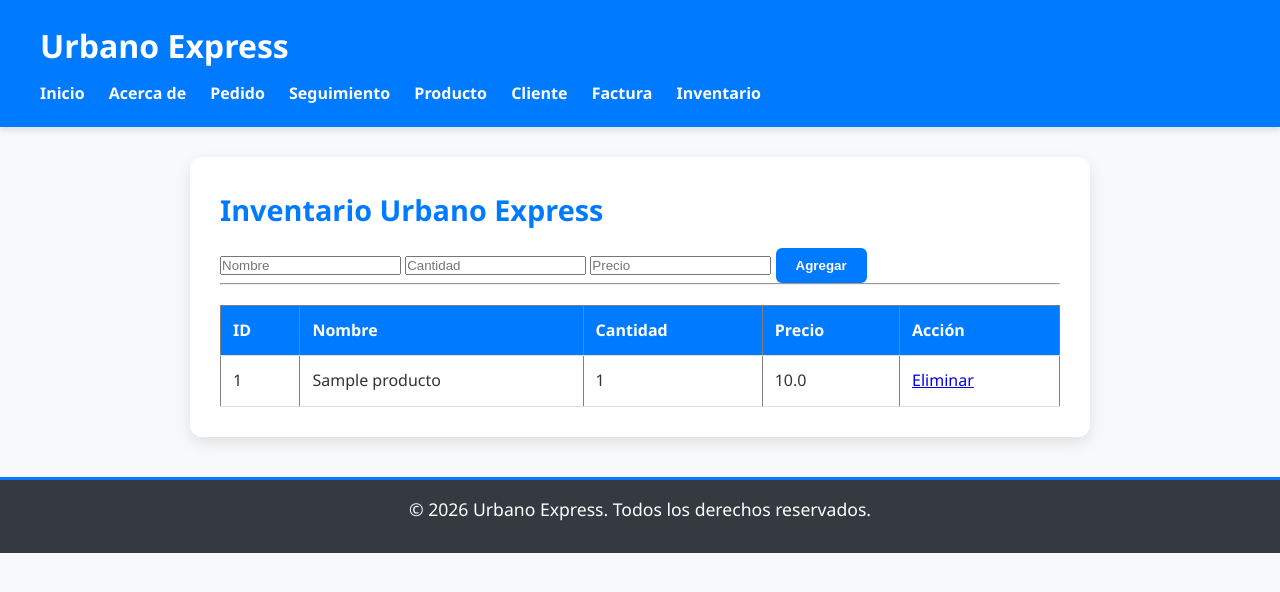
After one commit to emtipant/proyecto_urbano_express, a Flask app: page /inventario in a window 1280 px wide. The commit adds this page. Shown: the top 592 px of the page. Run offline with Flask 3, Linux system fonts and the light colour scheme; tables that the repository leaves empty hold one stand-in row (values such as "Sample post").

Commit message:
Proyecto final Urbano Express

```diff
--- a/app.py
+++ b/app.py
@@ -1,63 +1,135 @@
-from flask import Flask, render_template
+from flask import Flask, render_template, request, redirect
+import sqlite3
 
 app = Flask(__name__)
 
-# -------------------
-# Ruta principal
-# -------------------
+# ===============================
+# CONEXIÓN A SQLITE
+# ===============================
+def conectar():
+    conn = sqlite3.connect("urbano.db")
+    conn.row_factory = sqlite3.Row
+    return conn
+
+# ===============================
+# CREAR TABLA PRODUCTOS
+# ===============================
+def crear_tabla():
+    conn = conectar()
+    conn.execute("""
+        CREATE TABLE IF NOT EXISTS productos (
+            id INTEGER PRIMARY KEY AUTOINCREMENT,
+            nombre TEXT,
+            cantidad INTEGER,
+            precio REAL
+        )
+    """)
+    conn.commit()
+    conn.close()
+
+crear_tabla()
+
+# ===============================
+# CLASE PRODUCTO (POO)
+# ===============================
+class Producto:
+    def __init__(self, nombre, cantidad, precio):
+        self.nombre = nombre
+        self.cantidad = cantidad
+        self.precio = precio
+
+# ===============================
+# CLASE INVENTARIO (DICCIONARIO)
+# ===============================
+class Inventario:
+    def __init__(self):
+        self.productos = {}
+
+    def agregar(self, producto):
+        self.productos[producto.nombre] = producto
+
+inventario = Inventario()
+
+# ===============================
+# RUTAS
+# ===============================
+
 @app.route('/')
 def inicio():
-    return render_template('index.html', titulo="Inicio", mensaje="Bienvenido a Urbano Express - Sistema de Delivery Urbano")
+    return render_template('index.html',
+                           titulo="Inicio",
+                           mensaje="Bienvenido a Urbano Express - Sistema de Delivery Urbano")
 
-# -------------------
-# Acerca de
-# -------------------
 @app.route('/about')
 def about():
     return render_template('about.html', titulo="Acerca de")
 
-# -------------------
-# Pedido dinámico
-# -------------------
 @app.route('/pedido/<cliente>')
 def pedido(cliente):
     mensaje = f"Hola {cliente}, tu pedido está en proceso de envío."
     return render_template('pedido.html', titulo="Pedido", mensaje=mensaje)
 
-# -------------------
-# Seguimiento dinámico
-# -------------------
 @app.route('/seguimiento/<codigo>')
 def seguimiento(codigo):
     mensaje = f"El pedido con código {codigo} está en camino."
     return render_template('seguimiento.html', titulo="Seguimiento", mensaje=mensaje)
 
-# -------------------
-# Cliente dinámico
-# -------------------
 @app.route('/clientes/<nombre>')
 def clientes(nombre):
     mensaje = f"Información del cliente: {nombre}"
     return render_template('cliente.html', titulo="Cliente", mensaje=mensaje)
 
-# -------------------
-# Producto dinámico
-# -------------------
 @app.route('/producto/<codigo>')
 def producto(codigo):
     mensaje = f"Detalle del producto con código {codigo}"
     return render_template('producto.html', titulo="Producto", mensaje=mensaje)
 
-# -------------------
-# Factura dinámica
-# -------------------
 @app.route('/factura/<numero>')
 def factura(numero):
     mensaje = f"Detalle de la factura número {numero}"
     return render_template('factura.html', titulo="Factura", mensaje=mensaje)
 
-# -------------------
-# Ejecutar app
-# -------------------
+# ===============================
+# NUEVO: INVENTARIO
+# ===============================
+
+# Mostrar productos
+@app.route('/inventario')
+def ver_inventario():
+    conn = conectar()
+    productos = conn.execute("SELECT * FROM productos").fetchall()
+    conn.close()
+    return render_template("inventario.html", productos=productos)
+
+# Agregar producto
+@app.route('/agregar_producto', methods=["POST"])
+def agregar_producto():
+    nombre = request.form["nombre"]
+    cantidad = request.form["cantidad"]
+    precio = request.form["precio"]
+
+    nuevo = Producto(nombre, cantidad, precio)
+    inventario.agregar(nuevo)
+
+    conn = conectar()
+    conn.execute("INSERT INTO productos (nombre, cantidad, precio) VALUES (?, ?, ?)",
+                 (nombre, cantidad, precio))
+    conn.commit()
+    conn.close()
+
+    return redirect('/inventario')
+
+# Eliminar producto
+@app.route('/eliminar_producto/<int:id>')
+def eliminar_producto(id):
+    conn = conectar()
+    conn.execute("DELETE FROM productos WHERE id=?", (id,))
+    conn.commit()
+    conn.close()
+    return redirect('/inventario')
+
+# ===============================
+# EJECUTAR APP
+# ===============================
 if __name__ == '__main__':
     app.run(debug=True)
--- a/templates/base.html
+++ b/templates/base.html
@@ -16,6 +16,7 @@
             <a href="{{ url_for('producto', codigo='001') }}">Producto</a>
             <a href="{{ url_for('clientes', nombre='Ana') }}">Cliente</a>
             <a href="{{ url_for('factura', numero='001') }}">Factura</a>
+            <a href="{{ url_for('ver_inventario') }}">Inventario</a>
         </nav>
     </header>
 
--- /dev/null
+++ b/templates/inventario.html
@@ -0,0 +1,38 @@
+{% extends 'base.html' %}
+
+{% block content %}
+
+<h2>Inventario Urbano Express</h2>
+
+<form action="/agregar" method="POST">
+    <input type="text" name="nombre" placeholder="Nombre" required>
+    <input type="number" name="cantidad" placeholder="Cantidad" required>
+    <input type="number" step="0.01" name="precio" placeholder="Precio" required>
+    <button type="submit">Agregar</button>
+</form>
+
+<hr>
+
+<table border="1">
+    <tr>
+        <th>ID</th>
+        <th>Nombre</th>
+        <th>Cantidad</th>
+        <th>Precio</th>
+        <th>Acción</th>
+    </tr>
+
+    {% for p in productos %}
+    <tr>
+        <td>{{ p[0] }}</td>
+        <td>{{ p[1] }}</td>
+        <td>{{ p[2] }}</td>
+        <td>{{ p[3] }}</td>
+        <td>
+            <a href="/eliminar/{{ p[0] }}">Eliminar</a>
+        </td>
+    </tr>
+    {% endfor %}
+</table>
+
+{% endblock %}
```
Also changed, not shown: database.py (added, +49 -0 lines), models.py (added, +8 -0 lines), templates/index.html (+7 -0 lines).
